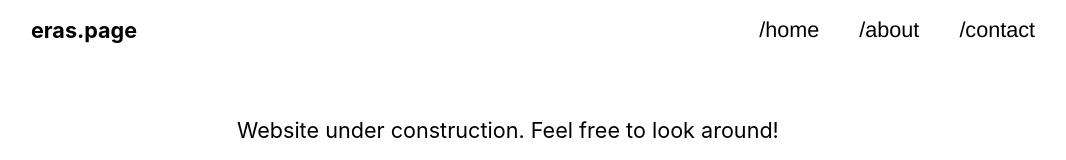
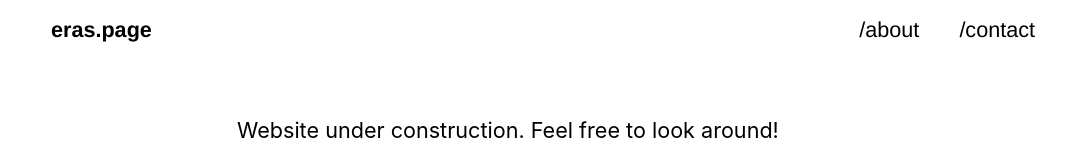
Before and after one commit to lucaseras/eras.page, a Next.js app: page / in a window 1280 px wide. Shown: the top 160 px of the page, without its empty margins (97-1163 px from the left). Built offline with nearby package versions, Linux system fonts and the light colour scheme.

Commit message:
added hyperlink to title and inline for navbar items

```diff
--- a/components/navbar.js
+++ b/components/navbar.js
@@ -1,6 +1,7 @@
-// React component that defines the navigation bar
+import Link from 'next/link'
 import styles from './navbar.module.css'
 import {useState} from 'react'
+// React component that defines the navigation bar
 
 const items = [
     {
@@ -13,11 +14,11 @@ const items = [
         cName: 'nav-links'
     },
 
-    {
-        title: "/home",
-        url: "#",
-        cName: 'nav-links'
-    }
+    //{
+        //title: "/home",
+        //url: "#",
+        //cName: 'nav-links'
+    //}
 
 ]
 
@@ -25,7 +26,11 @@ export default function Navbar() {
 
     return (
         <nav className={styles.navbar}>
-        <h1 className={styles.h1}>eras.page</h1>
+            <Link href='/'>
+                <h1 className={styles.h1}>
+                    <a className={styles.a}>eras.page</a>
+                </h1>
+            </Link>
         <ul className={styles.ul}>
             {items.map((item, index) => {
                 return (
--- a/components/navbar.module.css
+++ b/components/navbar.module.css
@@ -27,6 +27,8 @@
 
 .li {
     float: right;
+    white-space: nowrap;
+    display: inline;
 }
 
 .a {
@@ -36,6 +38,7 @@
   text-align: center;
   padding: 0 20px;
   text-decoration: none;
+  cursor: pointer;
 }
 
 .a:hover {
```
